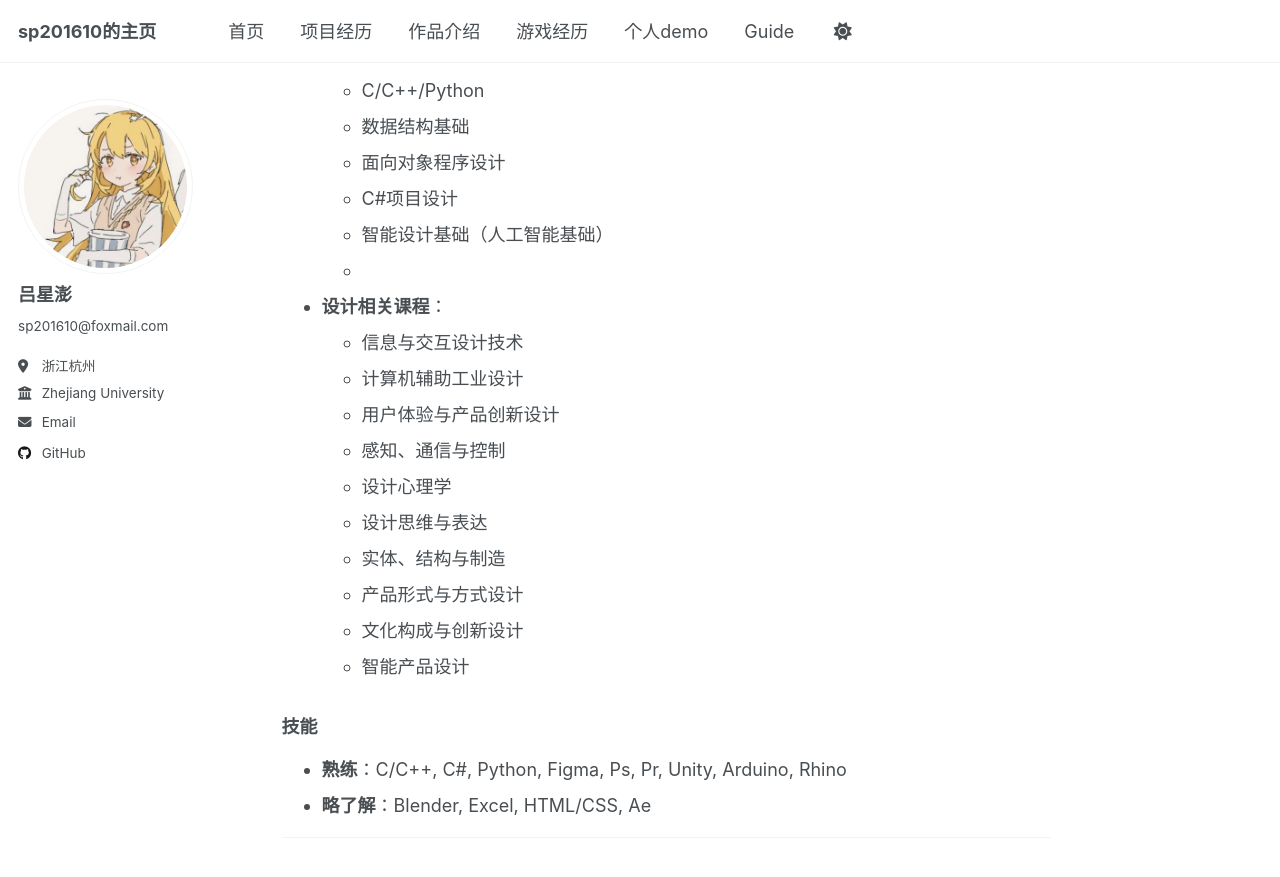
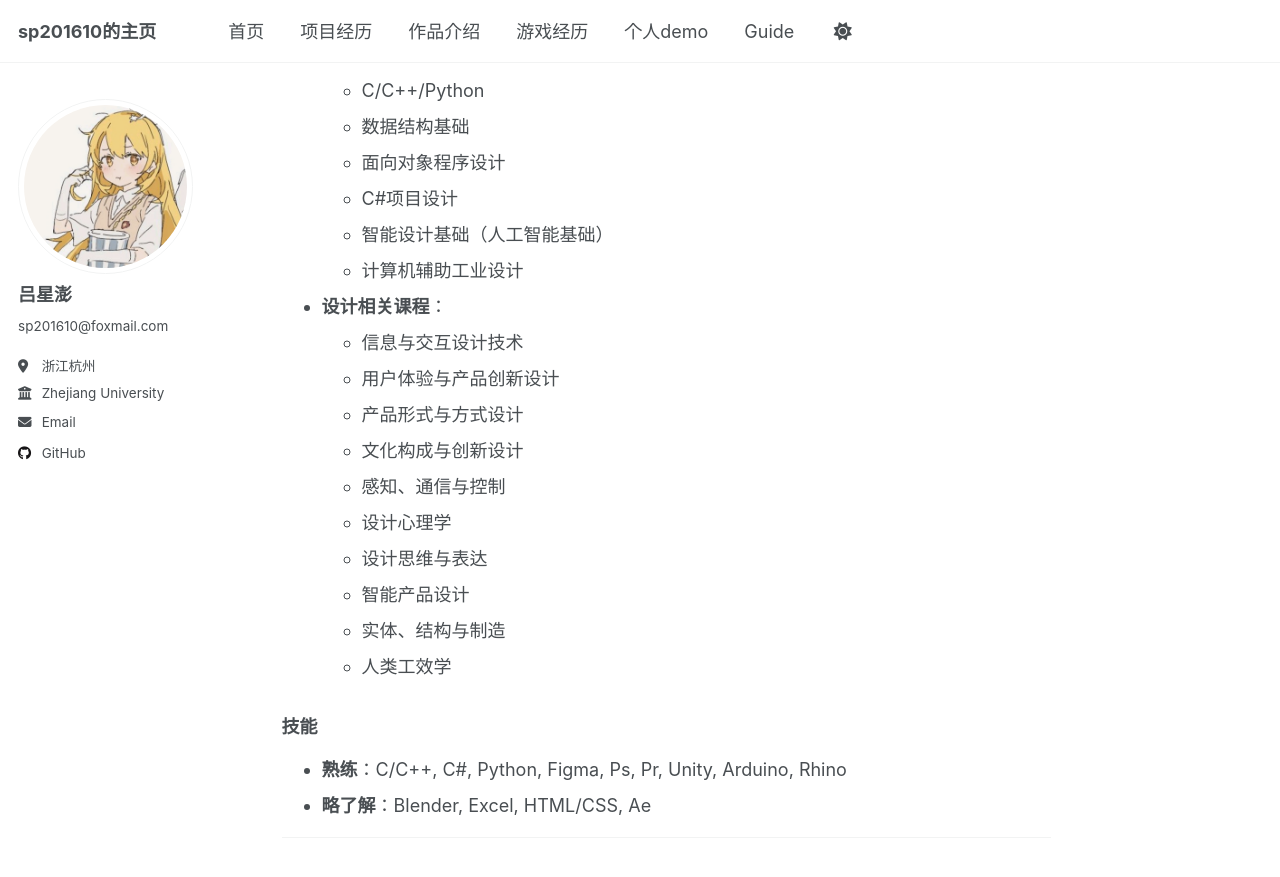
Before and after one commit to sp201610/sp201610.github.io, a Jekyll site: the page built from _pages/about.md, in a window 1280 px wide and 900 px high, scrolled down 699 px. Shown: the top 877 px of the window. Built offline with Jekyll 4.4.1, drawn with Linux system fonts in a browser that asks for light colours.

Commit message:
Update about.md

```diff
--- a/_pages/about.md
+++ b/_pages/about.md
@@ -33,18 +33,19 @@ redirect_from:
   - 面向对象程序设计
   - C#项目设计
   - 智能设计基础（人工智能基础）
-  -
+  - 计算机辅助工业设计
+
 - **设计相关课程**：
   - 信息与交互设计技术
-  - 计算机辅助工业设计
   - 用户体验与产品创新设计
+  - 产品形式与方式设计
+  - 文化构成与创新设计
   - 感知、通信与控制
   - 设计心理学
   - 设计思维与表达
+  - 智能产品设计
   - 实体、结构与制造
-  - 产品形式与方式设计
-  - 文化构成与创新设计
-  - 智能产品设计
+  - 人类工效学
 
 ### 技能
 
```
